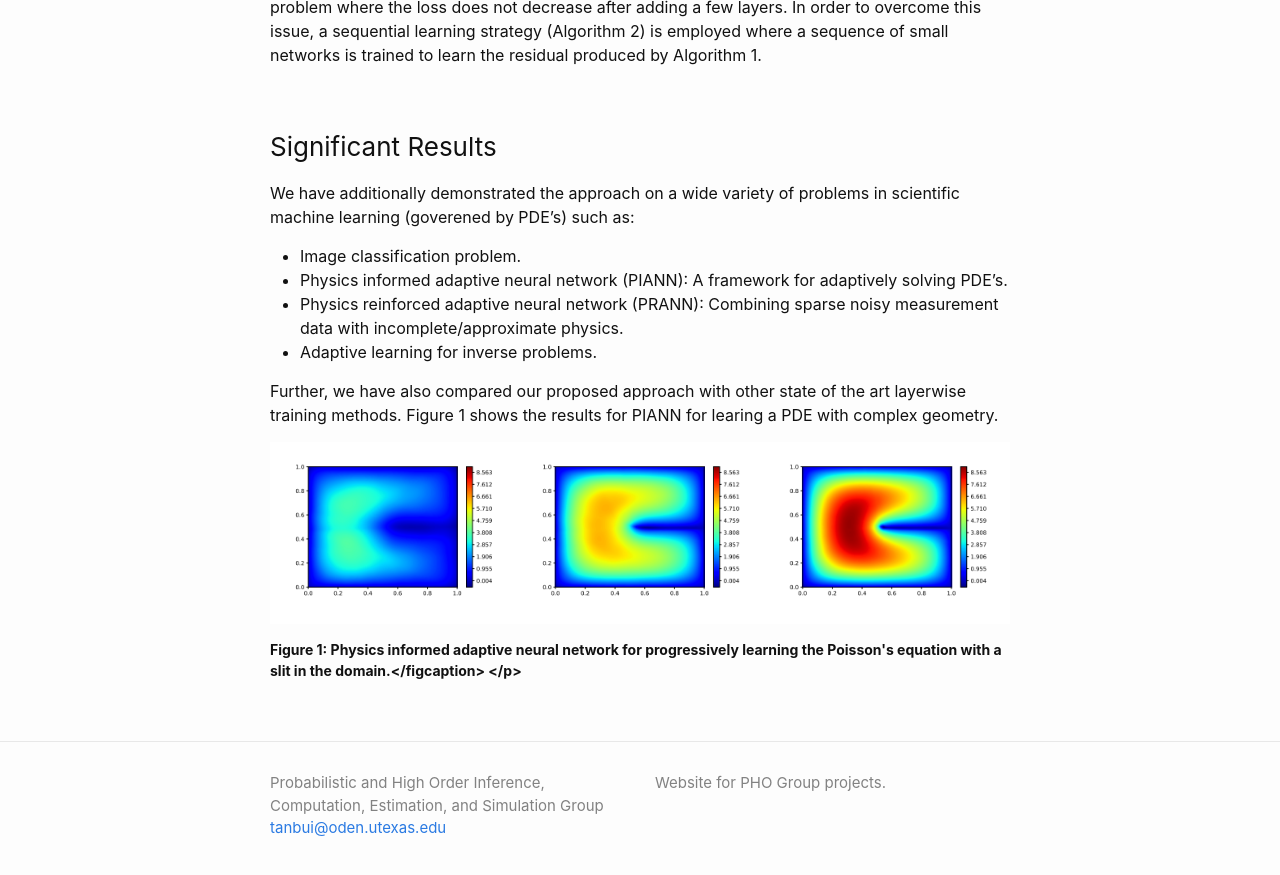
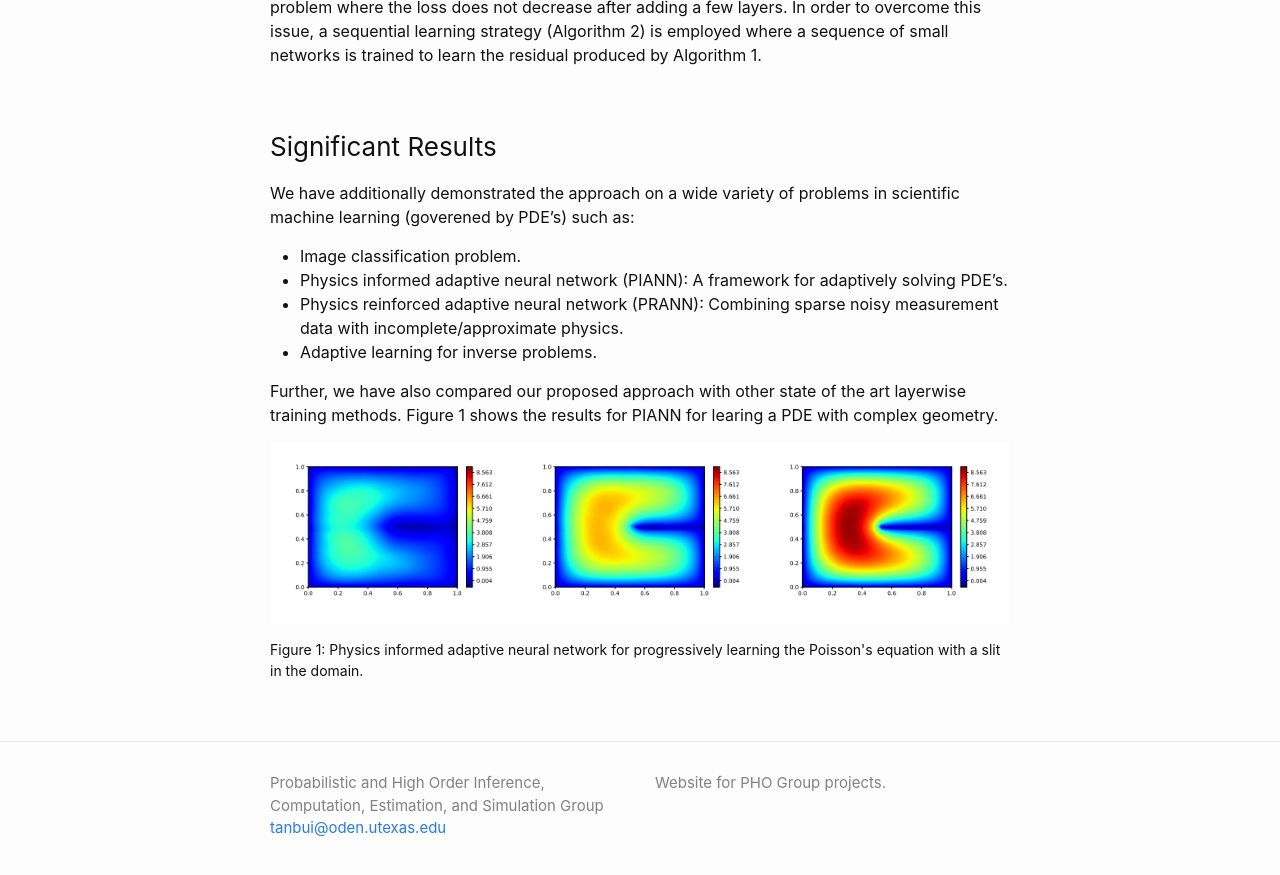
Before and after one commit to tscott-00/phogroup.github.io, a Jekyll site: the page built from cdse/layerwise_training.md, in a window 1280 px wide and 900 px high, scrolled down 857 px. Shown: the top 875 px of the window. Built offline with Jekyll 4.4.1, drawn with Linux system fonts in a browser that asks for light colours.

Commit message:
Update layerwise_training.md

```diff
--- a/cdse/layerwise_training.md
+++ b/cdse/layerwise_training.md
@@ -43,5 +43,5 @@ Further, we have also compared our proposed approach with other state of the art
 
 <p align="center">
 <img src="/assets/figures/Krish/PIANN.png">
-<figcaption><b>Figure 1: Physics informed adaptive neural network for progressively learning the Poisson's equation with a slit in the domain<b>.</figcaption>
+<figcaption>Figure 1: Physics informed adaptive neural network for progressively learning the Poisson's equation with a slit in the domain.</figcaption>
 </p>
```
